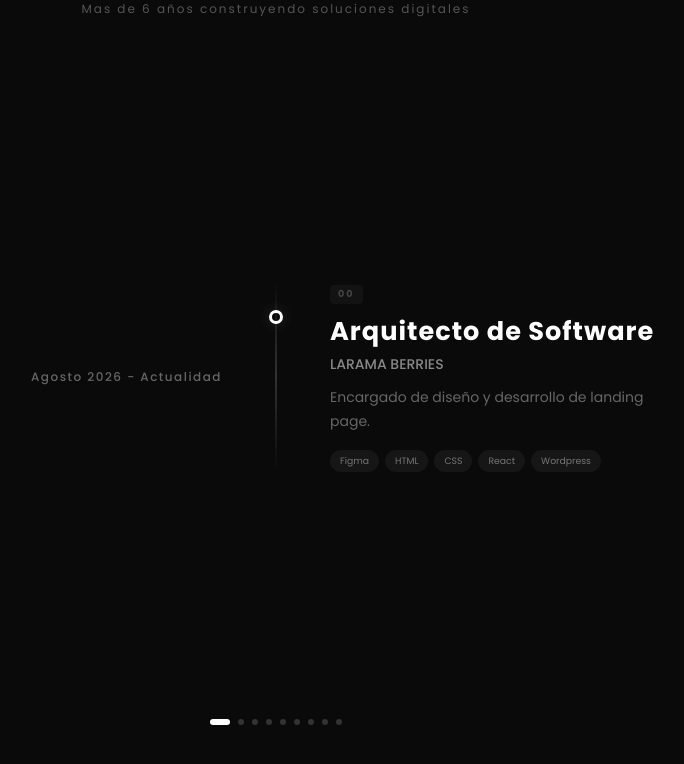
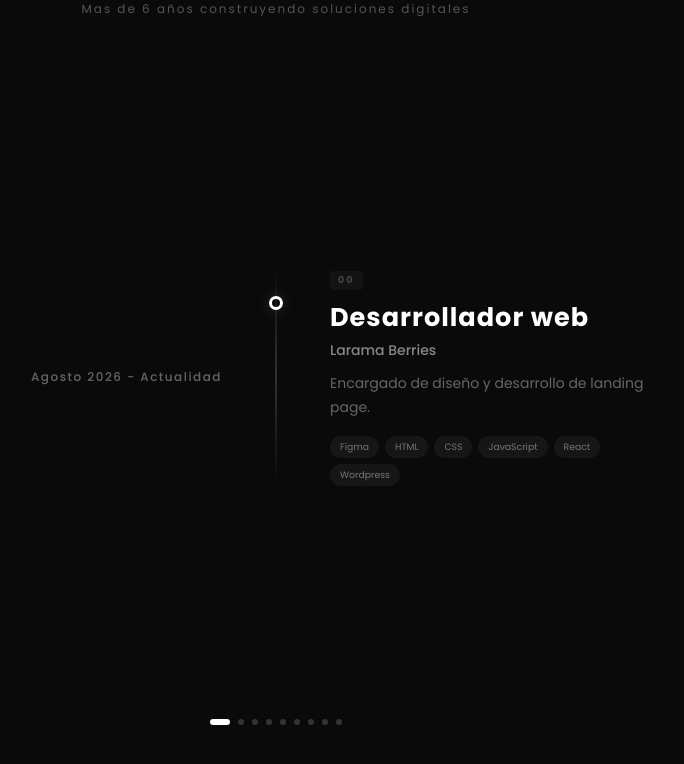
Before and after one commit to leonardoburgosd/portafoliov2, a React (Vite) app: page / in a window 1280 px wide. Shown: the part 8075-8839 px from the top of the page, without its empty margins (364-1048 px from the left). Built offline with nearby package versions, Linux system fonts and the light colour scheme.

Commit message:
Fix: experience text

```diff
--- a/src/components/ExperienceSection.tsx
+++ b/src/components/ExperienceSection.tsx
@@ -7,10 +7,10 @@ interface ExperienceSectionProps {
 const experiences = [
     {
         date: 'Agosto 2026 - Actualidad',
-        role: 'Arquitecto de Software',
-        company: 'LARAMA BERRIES',
+        role: 'Desarrollador web',
+        company: 'Larama Berries',
         description: 'Encargado de diseño y desarrollo de landing page.',
-        tech: ['Figma', 'HTML', 'CSS', 'React', 'Wordpress'],
+        tech: ['Figma', 'HTML', 'CSS', 'JavaScript', 'React', 'Wordpress'],
     },
     {
         date: 'Junio 2026 - Julio 2026',
```
